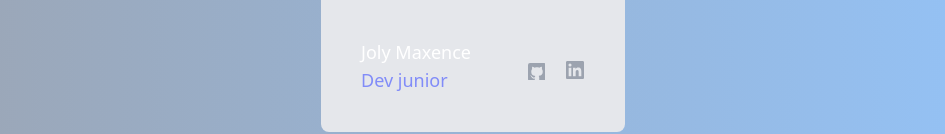
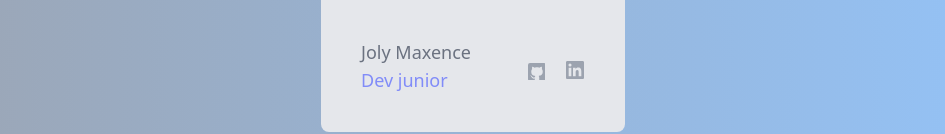
Before and after one commit to maxouloulou83/portfolio_react, a React (Create React App) app in the folder portfolio_maxouloulou/: page / in a window 1280 px wide. Shown: the part 448-582 px from the top of the page, without its empty margins (167-1112 px from the left). Built offline with nearby package versions, Linux system fonts and the light colour scheme.

Commit message:
pupupupush

```diff
--- a/portfolio_maxouloulou/public/index.html
+++ b/portfolio_maxouloulou/public/index.html
@@ -24,7 +24,7 @@
       work correctly both with client-side routing and a non-root public URL.
       Learn how to configure a non-root public URL by running `npm run build`.
     -->
-    <title>React App</title>
+    <title>Portfolio Maxouloulou</title>
   </head>
   <body>
     <noscript>You need to enable JavaScript to run this app.</noscript>
--- a/portfolio_maxouloulou/src/components/Index.js
+++ b/portfolio_maxouloulou/src/components/Index.js
@@ -26,7 +26,7 @@ export default function Index() {
                                          src={person.imageUrl} alt=""/>
                                     <div className="space-y-2 xl:flex xl:items-center xl:justify-between">
                                         <div className="font-medium text-lg  leading-6 space-y-1">
-                                            <h3 className="text-white">{person.name}</h3>
+                                            <h3 className="text-gray-500">{person.name}</h3>
                                             <p className="text-indigo-400">{person.role}</p>
                                         </div>
                                         <ul className="flex justify-center space-x-5">
```
